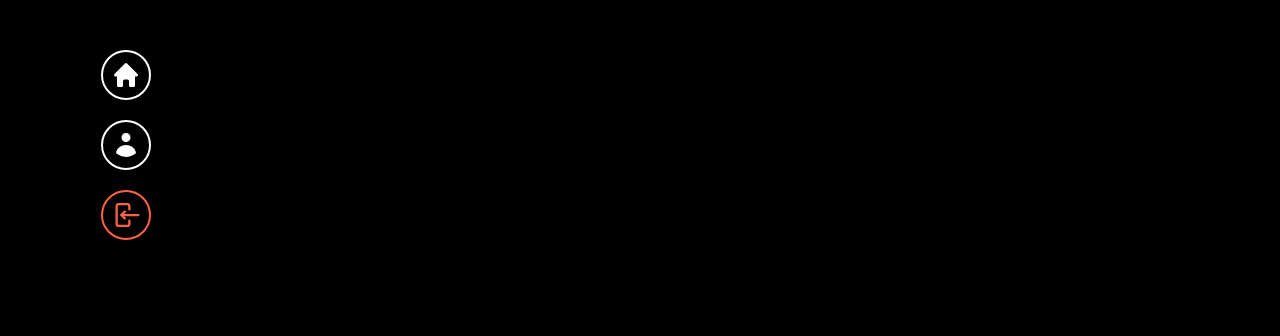
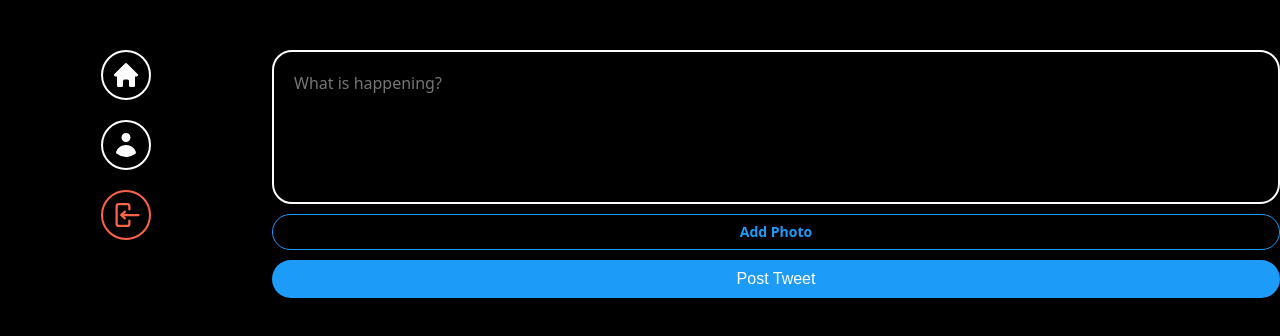
Before and after one commit to sunny2you/nwitter-reloaded, a React (Vite) app: page / in a window 1280 px wide. Shown: the top 336 px of the page. Built offline with nearby package versions, Linux system fonts and the light colour scheme; no server answers; sample sign-in values are in the browser's storage; the HTML template or start-up script is replaced by a standard one.

Commit message:
tweeting to firestore

```diff
--- a/src/App.tsx
+++ b/src/App.tsx
@@ -16,14 +16,16 @@
     path:"/",
     element:
     <ProtectedRoute><Layout/></ProtectedRoute>,
+
     children:[
       {
         path:"",
-        element:<Home/>,
+        element:<Home key="home"/>,
+
       },
       {
         path:"profile",
-        element:<Profile/>,
+        element:<Profile key="profile"/>,
       }
     ]
 
--- a/src/components/layout.tsx
+++ b/src/components/layout.tsx
@@ -1,5 +1,5 @@
 
-import { Link, useNavigate } from "react-router-dom";
+import { Link, Outlet, useNavigate } from "react-router-dom";
 import styled from "styled-components";
 import { auth } from "../firebase";
 
@@ -48,6 +48,7 @@
             navigate("/login");
         }
     }
+    console.log("layout");
     return (
         <Wrapper>
             <Menu>
@@ -67,7 +68,7 @@
 
                 </MenuItem>
                 </Link>
-                <Link to="/log-out">
+
                 <MenuItem className="log-out" onClick={onLogOut}>
                 <svg xmlns="http://www.w3.org/2000/svg" viewBox="0 0 20 20" fill="currentColor" className="w-5 h-5">
   <path fillRule="evenodd" d="M3 4.25A2.25 2.25 0 0 1 5.25 2h5.5A2.25 2.25 0 0 1 13 4.25v2a.75.75 0 0 1-1.5 0v-2a.75.75 0 0 0-.75-.75h-5.5a.75.75 0 0 0-.75.75v11.5c0 .414.336.75.75.75h5.5a.75.75 0 0 0 .75-.75v-2a.75.75 0 0 1 1.5 0v2A2.25 2.25 0 0 1 10.75 18h-5.5A2.25 2.25 0 0 1 3 15.75V4.25Z" clipRule="evenodd" />
@@ -75,8 +76,9 @@
 </svg>
 
                 </MenuItem>
-                </Link>
+
             </Menu>
+            <Outlet/>
         </Wrapper>
 
     )
--- /dev/null
+++ b/src/components/post-tweet-form.tsx
@@ -0,0 +1,108 @@
+import { addDoc, collection } from "firebase/firestore";
+import { useState } from "react";
+import styled from "styled-components"
+import { auth, db } from "../firebase";
+
+const Form=styled.form`
+    display: flex;
+    flex-direction: column;
+    gap: 10px;
+    `;
+
+const TextArea=styled.textarea`
+    border: 2px solid white;
+    padding:20px;
+    border-radius: 20px;
+    font-size: 16px;
+    color:white;
+    background-color: black;
+    width: 100%;
+    resize: none;
+    font-family: system-ui, -apple-system, BlinkMacSystemFont, 'Segoe UI', Roboto, Oxygen, Ubuntu, Cantarell, 'Open Sans', 'Helvetica Neue', sans-serif;
+    &::placeholder{
+        font-size: 16px;
+
+    }
+    &:hover{
+        outline: none;
+        border-color:#1d9bf9 ;
+    }
+    &:focus{
+        outline: none;
+        border-color:#1d9bf9 ;
+    }
+`;
+
+const AttachFileButton=styled.label`
+    padding:10px 0px;
+    color:#1d9bf9;
+    text-align: center;
+    border-radius: 20px;
+    border:1px solid #1d9bf9;
+    font-size: 14px;
+    font-weight: 600;
+    cursor: pointer;
+`;
+
+const AttachFileInput=styled.input`
+    display: none;
+`;
+
+const SubmitBtn=styled.input`
+    background-color: #1d9bf9;
+    color:white;
+    border:none;
+    padding:10px 0px;
+    border-radius: 20px;
+    font-size: 16px;
+    cursor: pointer;
+    &:hover,&:active{
+        opacity: 0.9;
+    }
+
+`;
+
+
+export default function PostTweetForm() {
+    const [isLoading, setLoading] =useState(false);
+    const [tweet,setTweet]=useState("");
+    const[file,setFile]=useState<File|null>(null); //it will be file or null
+
+    const onChange=(e:React.ChangeEvent<HTMLTextAreaElement>)=>{
+
+        setTweet(e.target.value);
+    };
+    const onFileChange=(e:React.ChangeEvent<HTMLInputElement>)=>{
+        const { files } =e.target; //similar to create-account {target:{name,value}}
+        if(files && files.length ===1){
+            setFile(files[0]);
+        }
+    };
+    const onSubmit=async(e:React.FormEvent<HTMLFormElement>)=>{
+        e.preventDefault();
+        const user=auth.currentUser;
+
+        if(!user||isLoading || tweet===""||tweet.length>180) return;
+        try{
+            setLoading(true);
+            await addDoc(collection(db,"tweets"),{
+                tweet,
+                createdAt:Date.now(),
+                username: user.displayName || "Anonymous",
+                userId: user.uid, //삭제처리 위해서. 이름은 같을 수 있으니까.
+
+            });
+        }catch(e){}
+        finally{
+            setLoading(false);
+        }
+    }
+    return   (
+    <Form onSubmit={onSubmit}>
+        <TextArea rows={5} maxLength={180} onChange={onChange} value={tweet} placeholder="What is happening?"/>
+        <AttachFileButton htmlFor="file">{file?"Photo added" :"Add Photo"}</AttachFileButton>
+        <AttachFileInput onChange={onFileChange}type="file" id="file" accept="image/*" />
+        <SubmitBtn type="submit" value={isLoading?"Posting":"Post Tweet"}/>
+    </Form>
+    )
+}
--- a/src/firebase.ts
+++ b/src/firebase.ts
@@ -1,6 +1,7 @@
 import { initializeApp } from "firebase/app";
 import { getAuth } from "firebase/auth";
-
+import { getFirestore } from "firebase/firestore";
+import { getStorage } from "firebase/storage";
 
 const firebaseConfig = {
   apiKey: "AIzaSyBtYtUrpNIp76_H5ynwuJvwnqLNCEuq0b8",
@@ -8,9 +9,13 @@
   projectId: "nwitter-reloaded-9d3a5",
   storageBucket: "nwitter-reloaded-9d3a5.appspot.com",
   messagingSenderId: "87262371870",
-  appId: "1:87262371870:web:f488da8d735bedbfec4e0f"
+  appId: "1:87262371870:web:f488da8d735bedbfec4e0f",
 };
 
 const app = initializeApp(firebaseConfig);
 
-export const auth=getAuth(app);
+export const auth = getAuth(app);
+
+export const storage = getStorage(app);
+
+export const db = getFirestore(app);
--- a/src/routes/create-account.tsx
+++ b/src/routes/create-account.tsx
@@ -71,8 +71,8 @@
         </Form>
         {error!==""? <Error>{error}</Error>:null}
         <Switcher>
-        Don't have an account?{" "}
-        <Link to="/create-account">Create one &rarr;</Link>
+        Already have an account?{" "}
+        <Link to="/login">Log in &rarr;</Link>
       </Switcher>
       <GithubButton/>
     </Wrapper>)
--- a/src/routes/home.tsx
+++ b/src/routes/home.tsx
@@ -1,3 +1,15 @@
+import styled from "styled-components";
+import PostTweetForm from "../components/post-tweet-form";
+
+const Wrapper=styled.div``;
+
+
+
 export default function Home(){
-    return <h1>Home!</h1>;
+    console.log("home");
+    return (
+        <Wrapper>
+            <PostTweetForm/>
+        </Wrapper>
+    );
 }
--- a/src/routes/profile.tsx
+++ b/src/routes/profile.tsx
@@ -1,3 +1,4 @@
 export default function Profile(){
+    console.log("profile");
     return <h1>Profile!</h1>
 };
```
